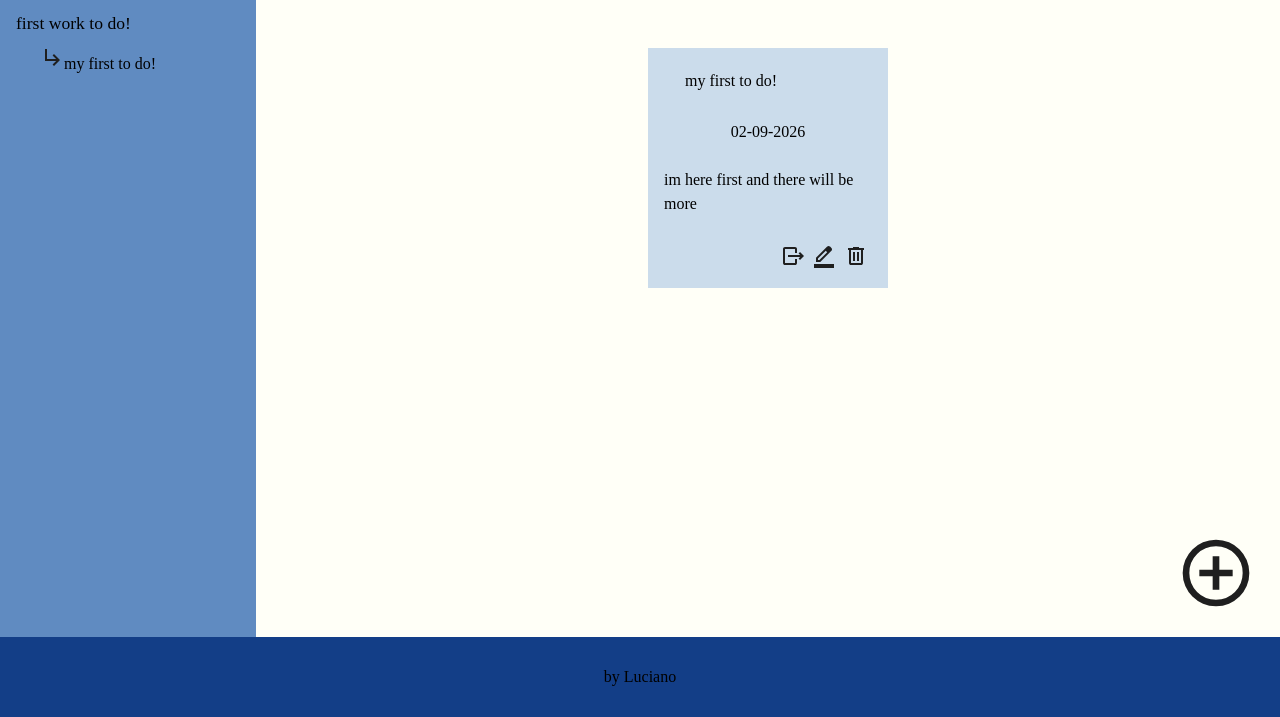
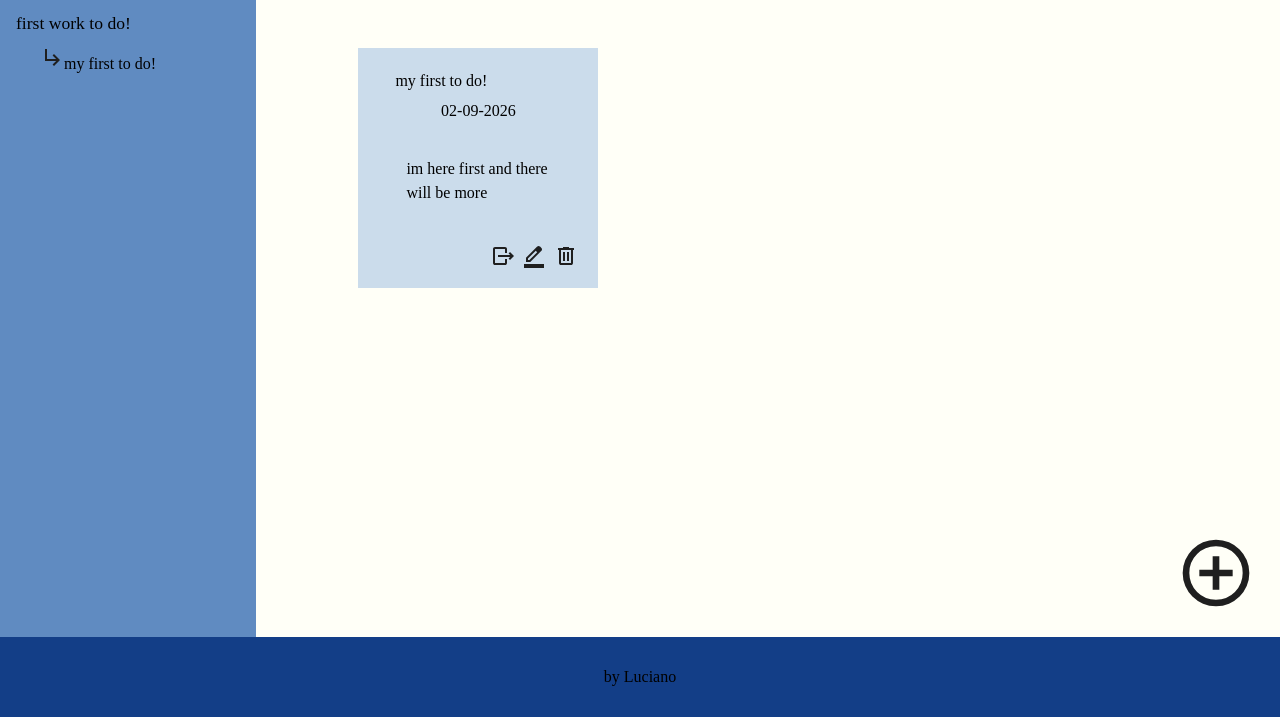
Before and after one commit to tococo852/to-do-list, a website built with webpack: page src/template.html in a window 1280 px wide. Shown: the part 83-800 px from the top of the page. Built offline with nearby package versions, Linux system fonts and the light colour scheme; files whose address does not match are found by name.

Commit message:
added more css for the cards

```diff
--- a/src/displayWorkElement/displayWork.css
+++ b/src/displayWorkElement/displayWork.css
@@ -1,7 +1,4 @@
-.mainDisplay {
-  display: flex;
-  gap: 1rem;
-}
+
 
 .header{
   font-size: 2rem;
--- a/src/styles.css
+++ b/src/styles.css
@@ -106,6 +106,9 @@ body {
 .mainDisplay {
   flex: 1 0 auto;
   background-color: #fffff7;
+  display: grid;
+  grid-template-columns: repeat(auto-fill, minmax(15rem,1fr));
+  gap: 10px;
 }
 
 .center {
--- a/src/toDoCard/toDoCard.css
+++ b/src/toDoCard/toDoCard.css
@@ -21,13 +21,16 @@
 .toDoCard {
   background-color: #CBDCEB;
 }
-.toDoCheck {
-}
+
 
 .toDoDesc {
+  justify-self: center;
+  padding: 2rem;
+
 }
 
 .toDoDate {
+  justify-self: self-start;
 }
 .toDoTitle{
   padding-top: 0.32rem;
@@ -79,8 +82,7 @@ padding: 1rem;
   justify-content: space-between;
 }
 
-.buttons {
-}
+
 .toDoCardMoveButton {
   background: url('../assets/move.svg') no-repeat center;
   padding: 1rem;
```
